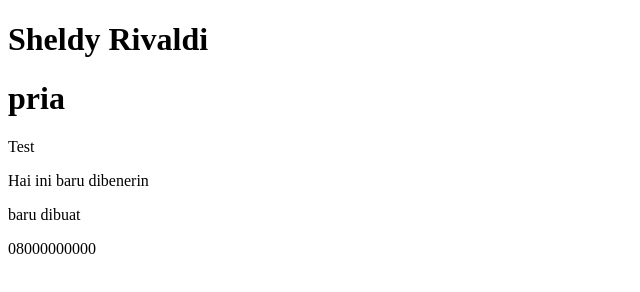
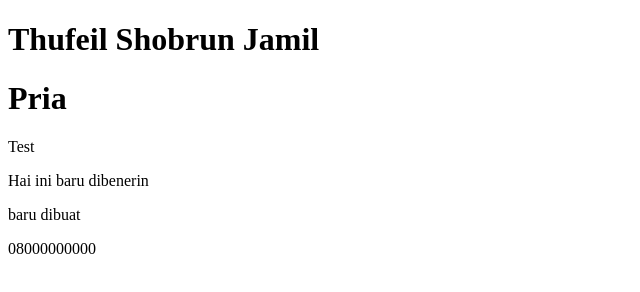
Before and after one commit to thufel/dibimbing-lat18-b9, a plain HTML site: page index.html in a window 1280 px wide. Shown: the whole page, without its empty margins (0-640 px from the left). Drawn offline with Linux system fonts and the light colour scheme.

Commit message:
Update index.html

```diff
--- a/index.html
+++ b/index.html
@@ -7,8 +7,8 @@
     <title>Dibimbing Latihan day 18</title>
   </head>
   <body>
-    <h1>Sheldy Rivaldi</h1>
-    <h1>pria</h1>
+    <h1>Thufeil Shobrun Jamil</h1>
+    <h1>Pria</h1>
     <p>Test</p>
     <p>Hai ini baru dibenerin</p>
     <p>baru dibuat</p>
```
